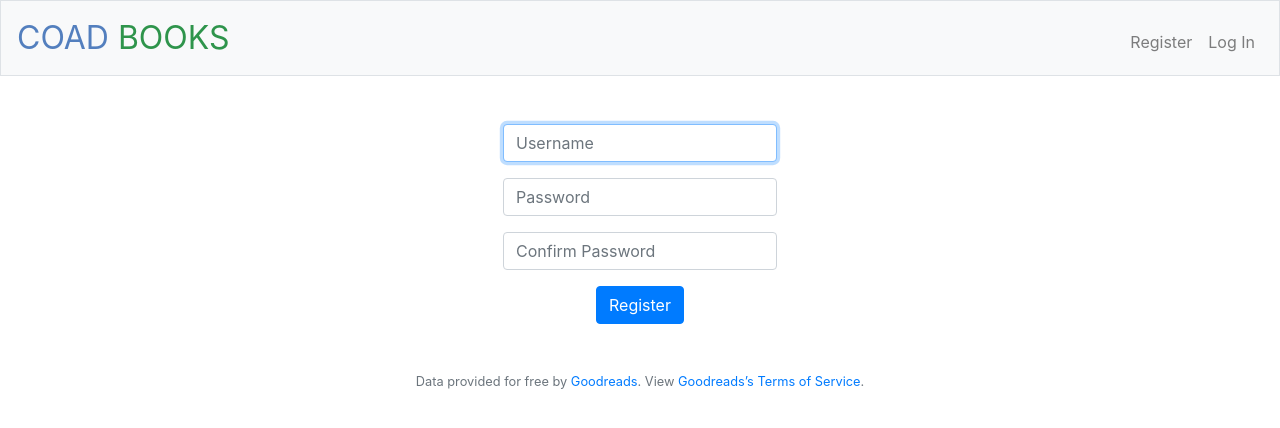
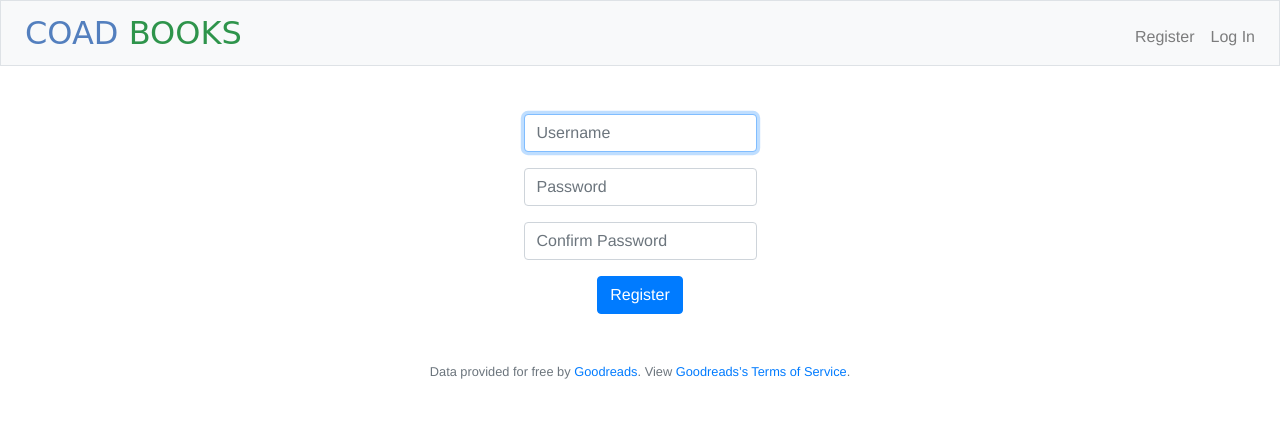
Before and after one commit to alecoad/project1-books, a Flask app: page /register in a window 1280 px wide. Shown: the top 428 px of the page. Run offline with Flask 2, Linux system fonts and the light colour scheme; some libraries are stand-ins or nearby versions.

Commit message:
Added favicon, navbar styles

```diff
--- a/static/styles.css
+++ b/static/styles.css
@@ -1,29 +1,41 @@
-nav .navbar-brand
-{
-    /* size for brand */
+nav img {
+    height: 1em;
+}
+
+nav .navbar-brand {
+    font-family: "Liu Jian Mao Cao", cursive;
     font-size: xx-large;
+    margin: 0;
+    padding: 0;
 }
 
 /* colors for brand */
-nav .navbar-brand .blue
-{
+nav .navbar-brand .blue {
     color: #537fbe;
+    padding-left: 0.25em;
 }
-nav .navbar-brand .red
-{
-    color: #ea433b;
-}
-nav .navbar-brand .yellow
-{
-    color: #f5b82e;
-}
-nav .navbar-brand .green
-{
+nav .navbar-brand .green {
     color: #2e944b;
 }
 
-main .form-control
-{
+body {
+    font-family: "Baloo 2", "Helvetica Neue", Helvetica, Arial, sans-serif;
+}
+
+h1 span {
+    font-family: "Liu Jian Mao Cao", cursive;
+    font-size: 3rem;
+}
+h1 .blue {
+    color: #537fbe;
+}
+h1 .green {
+    color: #2e944b;
+}
+
+
+
+main .form-control {
     /* center form controls */
     display: inline-block;
 
@@ -31,8 +43,7 @@ main .form-control
     width: auto;
 }
 
-main
-{
+main {
     /* scroll horizontally as needed */
     overflow-x: auto;
 
@@ -40,13 +51,11 @@ main
     text-align: center;
 }
 
-main img
-{
+main img {
     /* constrain images on small screens */
     max-width: 100%;
 }
 
-table
-{
+table {
     text-align: left;
 }
```
Also changed, not shown: static/books.png (added), static/favicon.ico (added).
